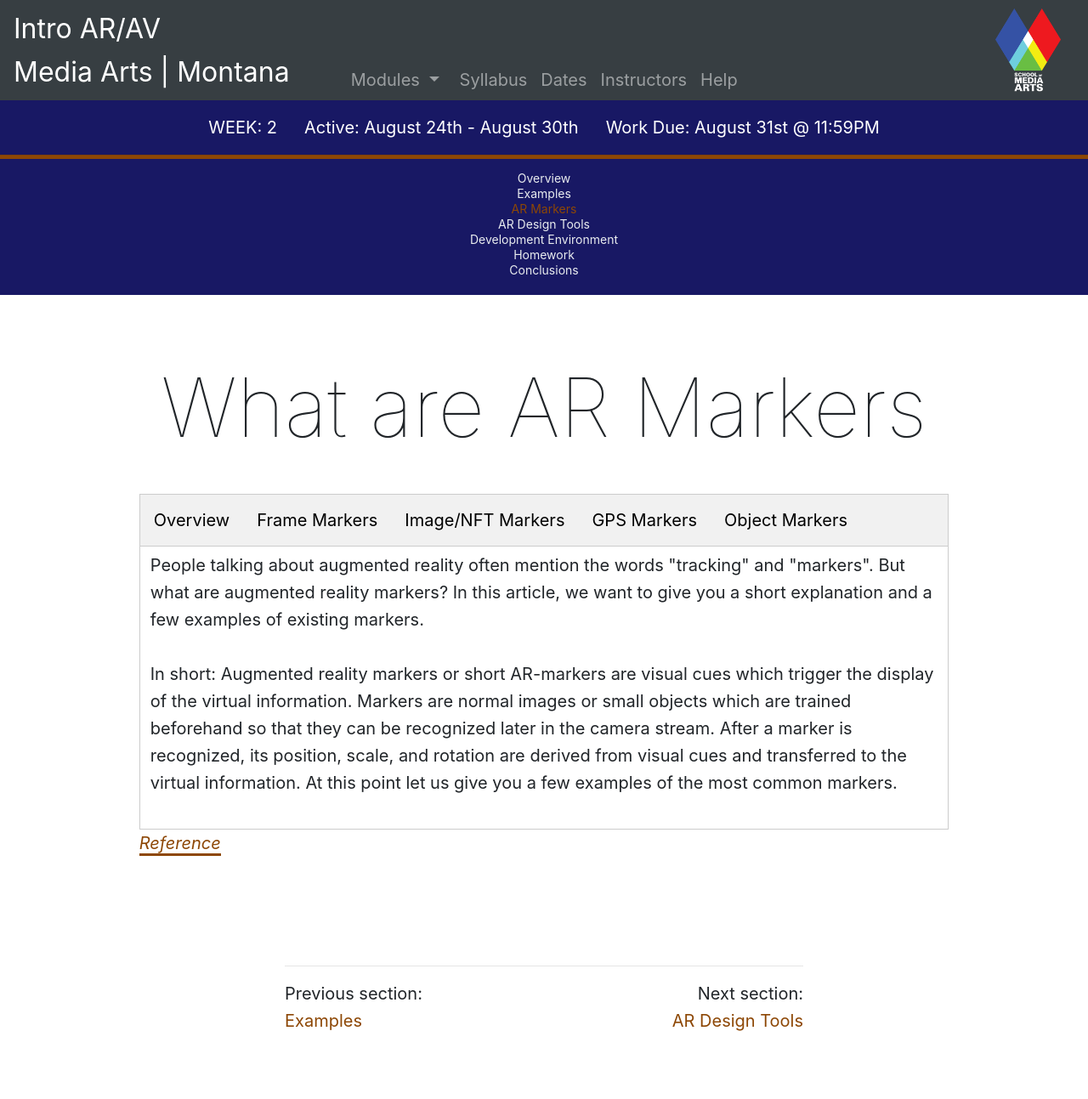
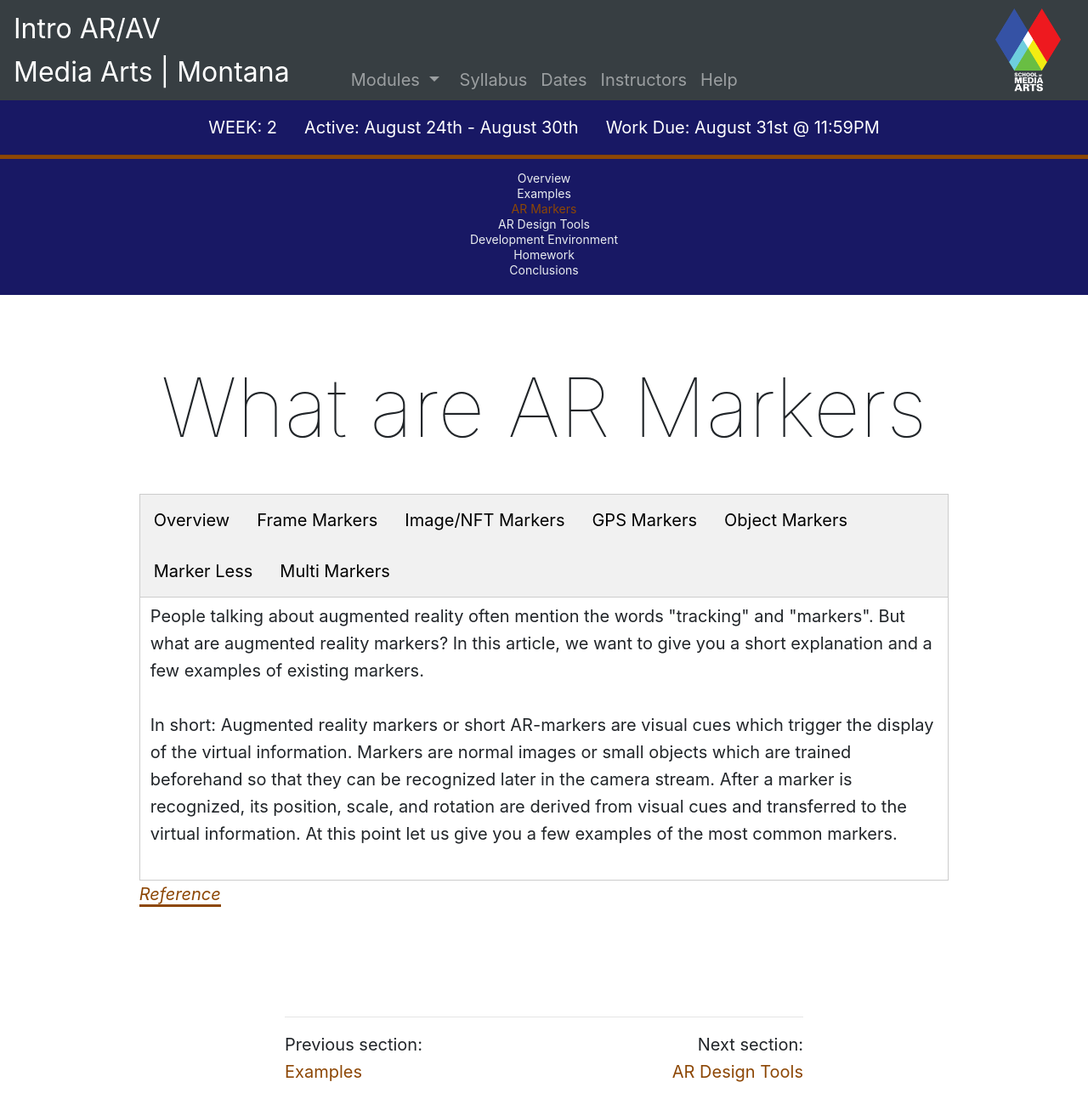
Before and after one commit to Montana-Media-Arts/391_ARVR-Fall2020, a Jekyll site: the page built from modules/week-2/_posts/2017-01-05-ar-markers.md, in a window 1280 px wide. Shown: the whole page at 85% size. Built offline with Jekyll 4.4.1, drawn with Linux system fonts in a browser that asks for light colours; nearby versions of some CDN libraries; before the commit the page ends 1233 px from its top, so only the background shows below that.

Commit message:
update files and add images

```diff
--- a/modules/week-2/_posts/2017-01-05-ar-markers.md
+++ b/modules/week-2/_posts/2017-01-05-ar-markers.md
@@ -12,7 +12,8 @@
 <button class="tablinks" onclick="openTab(event, 'Image')">Image/NFT Markers</button>
 <button class="tablinks" onclick="openTab(event, 'GPS')">GPS Markers</button>
 <button class="tablinks" onclick="openTab(event, 'Object')">Object Markers</button>
-
+<button class="tablinks" onclick="openTab(event, 'MarkerLess')">Marker Less</button>
+<button class="tablinks" onclick="openTab(event, 'Multi')">Multi Markers</button>
 </div>
 
 <div id="Overview" class="tabcontent" style="display:block">
@@ -75,4 +76,27 @@
 </p>
 </div>
 
+<div id="MarkerLess" class="tabcontent">
+<table>
+<tr>
+<td><img src="../imgs/Markerless-Example-1.jpg" width="100" height="100" /></td>
+<td><img src="../imgs/Markerless-Example-2.jpg" width="100" height="100" /></td>
+<td><img src="../imgs/Markerless-Example-3.jpg" width="100" height="100" /></td>
+</tr>
+</table>
+<p>The name might be a bit confusing. This technique might be best known from frameworks like kudan or google tango. First you manually position an object in your view. Then it seems to be locked in place. But the system doesn’t solely depend on the sensors to keep the object in place. Although enormous advancements in the accuracy were made it still isn’t enough. It is more likely that sensor information are combined with solving the SLAM problem. When you place the object the hololens is extracting feature points from behind and around the object and use this information in conjunction with the sensor information to adjust the position of the object. So placing objects on a ground with many features should work better than placing it on a white piece of paper.</p>
+<p>Be aware: Not everyone does define “markerless” this way.</p>
+</div>
+<div id="Multi" class="tabcontent">
+<table>
+<tr>
+<td><img src="../imgs/Multimarker-ARToolkit.png" width="100" height="100" /></td>
+<td><img src="../imgs/Multimarker-Normal.png" width="100" height="100" /></td>
+<td><img src="../imgs/Mulitmarker-4.png" width="100" height="100" /></td>
+</tr>
+</table>
+<p>
+Multimarkers are a group of several single markers which have a predefined relation to each other. It was the first attempt to widen the field of view of a user. Only one marker out of the group needed to be completely visible to project the virtual information.
+</p>
+</div>
 <a href="https://anymotion.com/en/wissensgrundlagen/augmented-reality-marker#:~:text=Marker%20%E2%80%93%20Augmented%20Reality&text=In%20short%3A%20Augmented%20reality%20markers,later%20in%20the%20camera%20stream." target="_new"><em>Reference</em></a>
```
Also changed, not shown: modules/week-2/imgs/Markerless-Example-1.jpg (added), modules/week-2/imgs/Markerless-Example-2.jpg (added), modules/week-2/imgs/Markerless-Example-3-.jpg (added).
